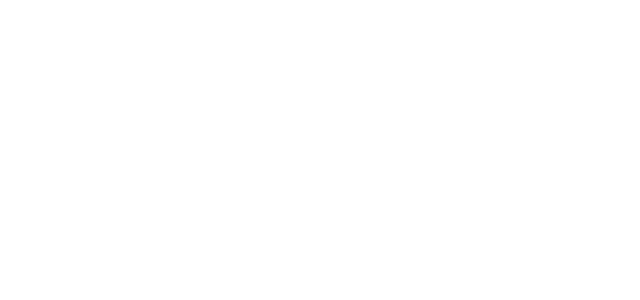
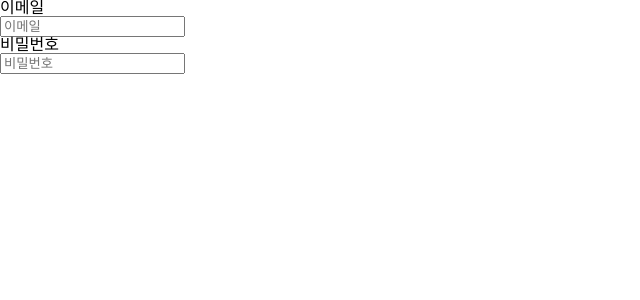
Before and after one commit to wecode-bootcamp-korea/fullstack2-1st-weareneverthat-frontend, a React (Create React App) app: page /login in a window 1280 px wide. Before the commit this address had no page. Shown: the top 300 px of the page, without its empty margins (0-640 px from the left). Built offline with nearby package versions, Linux system fonts and the light colour scheme.

Commit message:
login page 시작

```diff
--- a/src/Routes.js
+++ b/src/Routes.js
@@ -1,11 +1,13 @@
 import React from 'react';
 import { BrowserRouter, Routes, Route } from 'react-router-dom';
 
+import Login from './pages/Login/Login';
 
 function Router() {
 	return (
 		<BrowserRouter>
 			<Routes>
+				<Route path="/login" element={<Login />} />
 			</Routes>
 		</BrowserRouter>
 	);
--- /dev/null
+++ b/src/pages/Login/Login.js
@@ -0,0 +1,22 @@
+import './Login.scss';
+import { useState } from 'react';
+
+function Login() {
+	const [borderColor, setBorderColor] = useState('1px solid green');
+	return (
+		<div className="Login">
+			<form>
+				<section>
+					<div>이메일</div>
+					<input type="text" placeholder="이메일"></input>
+				</section>
+				<section>
+					<div>비밀번호</div>
+					<input type="password" placeholder="비밀번호"></input>
+				</section>
+			</form>
+		</div>
+	);
+}
+
+export default Login;
--- /dev/null
+++ b/src/pages/Login/Login.scss
@@ -0,0 +1,7 @@
+.Login {
+	.first {
+		width: 50px;
+		height: 50px;
+		background-color: red;
+	}
+}
```
